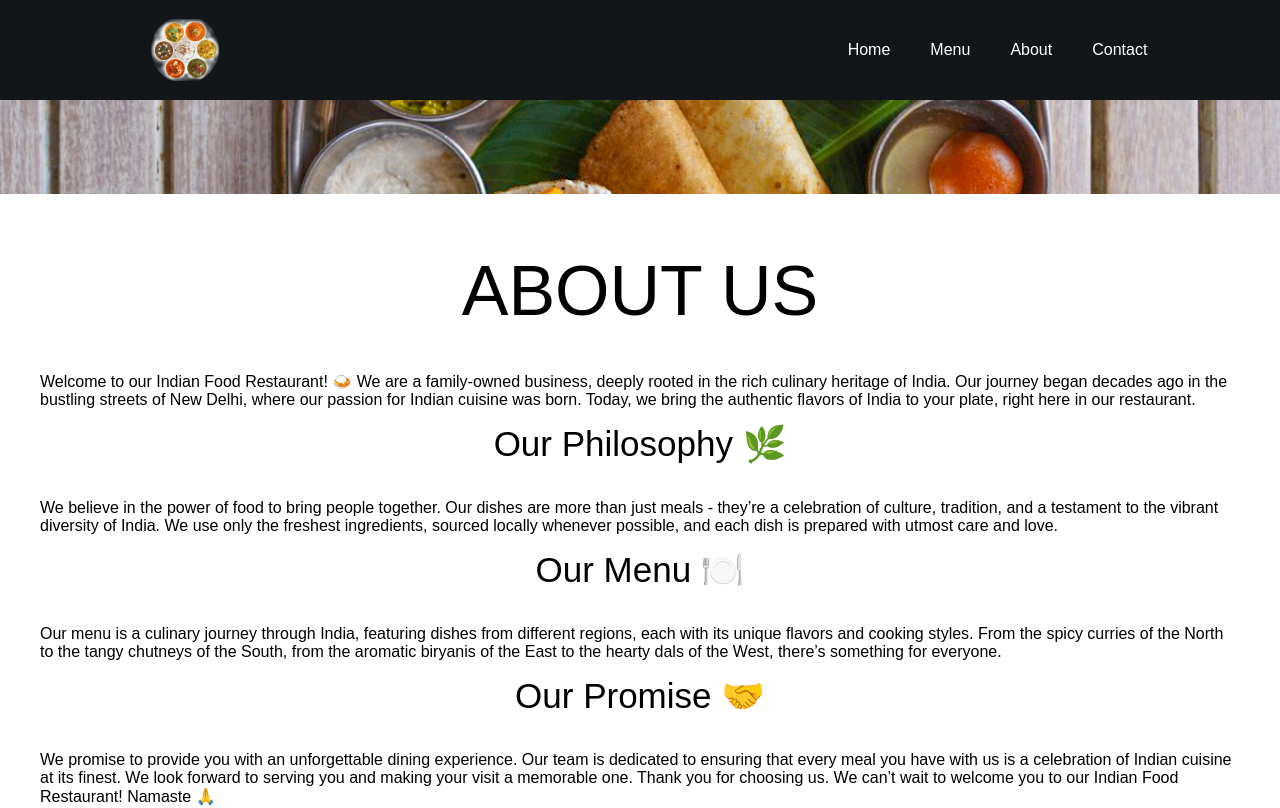
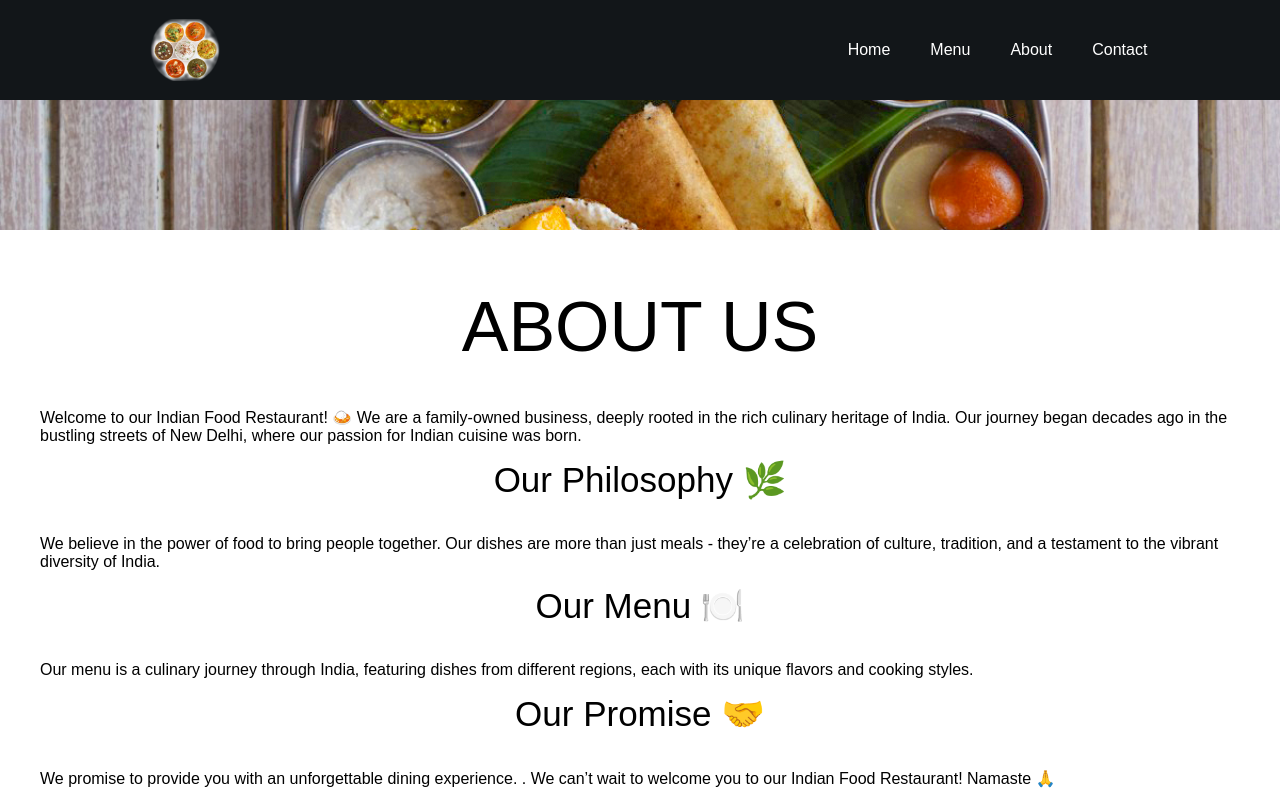
Before and after one commit to BeingAsifk/Food-Order, a React (Create React App) app: page /about in a window 1280 px wide. Shown: the top 808 px of the page. Built offline with nearby package versions, Linux system fonts and the light colour scheme.

Commit message:
Update About.js

```diff
--- a/src/pages/About.js
+++ b/src/pages/About.js
@@ -15,33 +15,24 @@ function About() {
             Welcome to our Indian Food Restaurant! 🍛 We are a family-owned
             business, deeply rooted in the rich culinary heritage of India. Our
             journey began decades ago in the bustling streets of New Delhi,
-            where our passion for Indian cuisine was born. Today, we bring the
-            authentic flavors of India to your plate, right here in our
-            restaurant.
+            where our passion for Indian cuisine was born.
           </p>
           <h3> Our Philosophy 🌿</h3>
           <p>
             We believe in the power of food to bring people together. Our dishes
             are more than just meals - they’re a celebration of culture,
-            tradition, and a testament to the vibrant diversity of India. We use
-            only the freshest ingredients, sourced locally whenever possible,
-            and each dish is prepared with utmost care and love.
+            tradition, and a testament to the vibrant diversity of India.
           </p>
           <h3> Our Menu 🍽️</h3>
           <p>
             Our menu is a culinary journey through India, featuring dishes from
             different regions, each with its unique flavors and cooking styles.
-            From the spicy curries of the North to the tangy chutneys of the
-            South, from the aromatic biryanis of the East to the hearty dals of
-            the West, there’s something for everyone.
+
           </p>
           <h3>Our Promise 🤝</h3>
           <p>
             We promise to provide you with an unforgettable dining experience.
-            Our team is dedicated to ensuring that every meal you have with us
-            is a celebration of Indian cuisine at its finest. We look forward to
-            serving you and making your visit a memorable one. Thank you for
-            choosing us. We can’t wait to welcome you to our Indian Food
+           . We can’t wait to welcome you to our Indian Food
             Restaurant! Namaste 🙏
           </p>
         </p>
```
